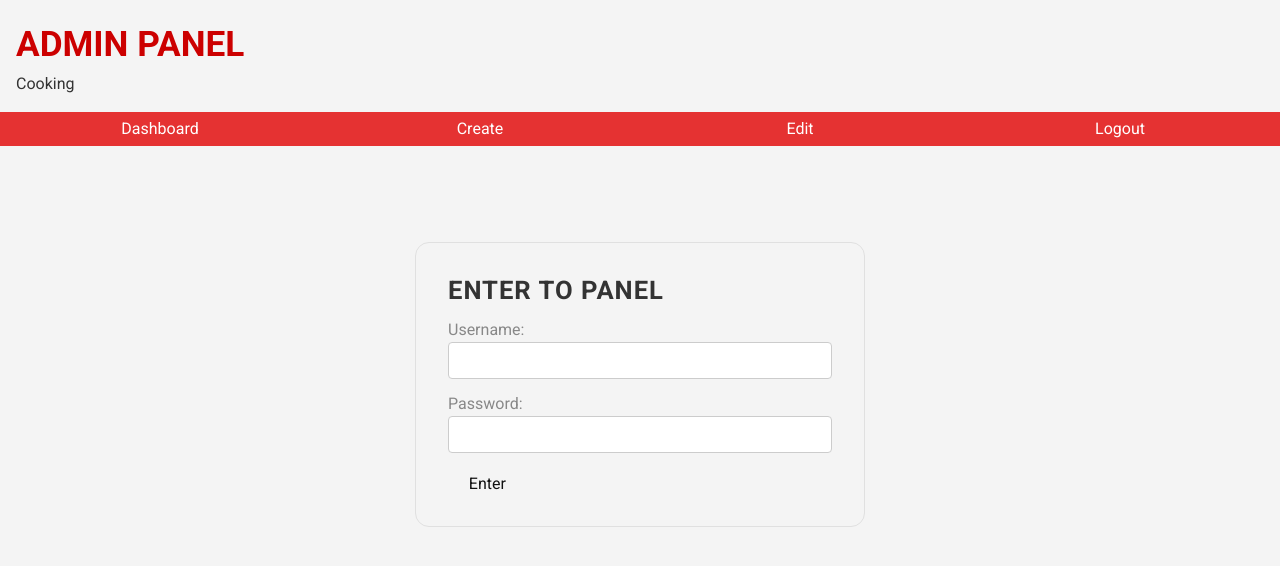
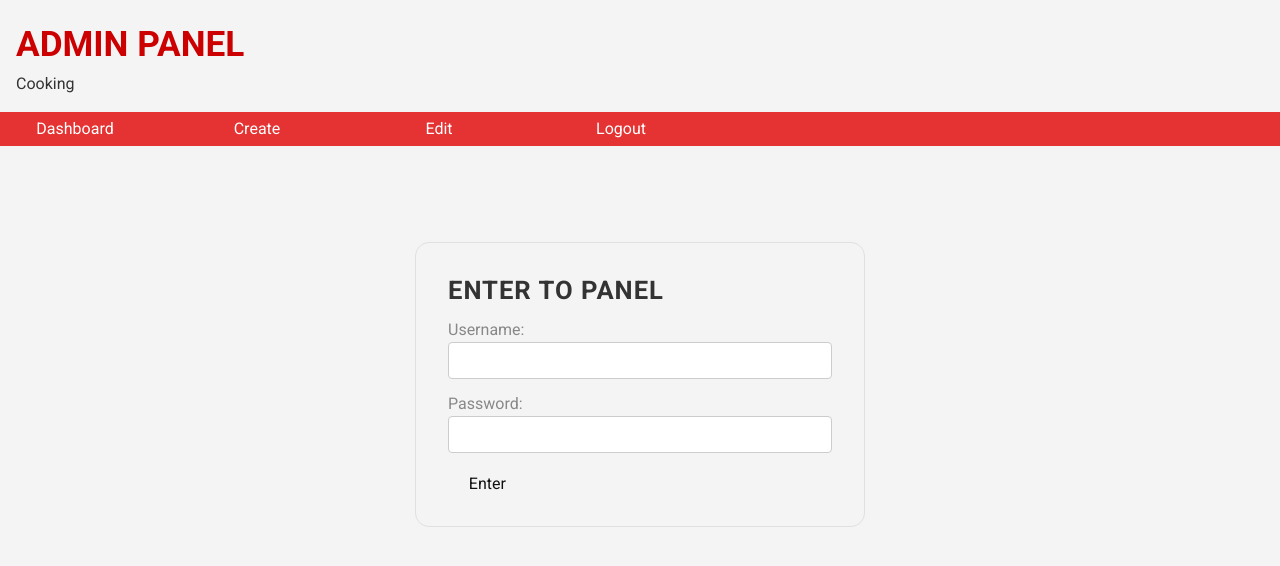
Before and after one commit to MaksymMishchenko/CookingBlogFrontend, an Angular app in the folder CookingBlogFrontend/: page /admin/login in a window 1280 px wide. Shown: the top 566 px of the page. Built offline with nearby package versions, Linux system fonts and the light colour scheme.

Commit message:
feat(nav-menu): Use mixin for desktop nav menu

```diff
--- a/CookingBlogFrontend/src/app/admin/shared/components/admin-nav/admin-nav.component.scss
+++ b/CookingBlogFrontend/src/app/admin/shared/components/admin-nav/admin-nav.component.scss
@@ -3,3 +3,5 @@
 @include nav.dropdown-navigation-styles;
 
 @include nav.tablet-styles-layout;
+
+@include nav.desktop-styles-layout;
```
